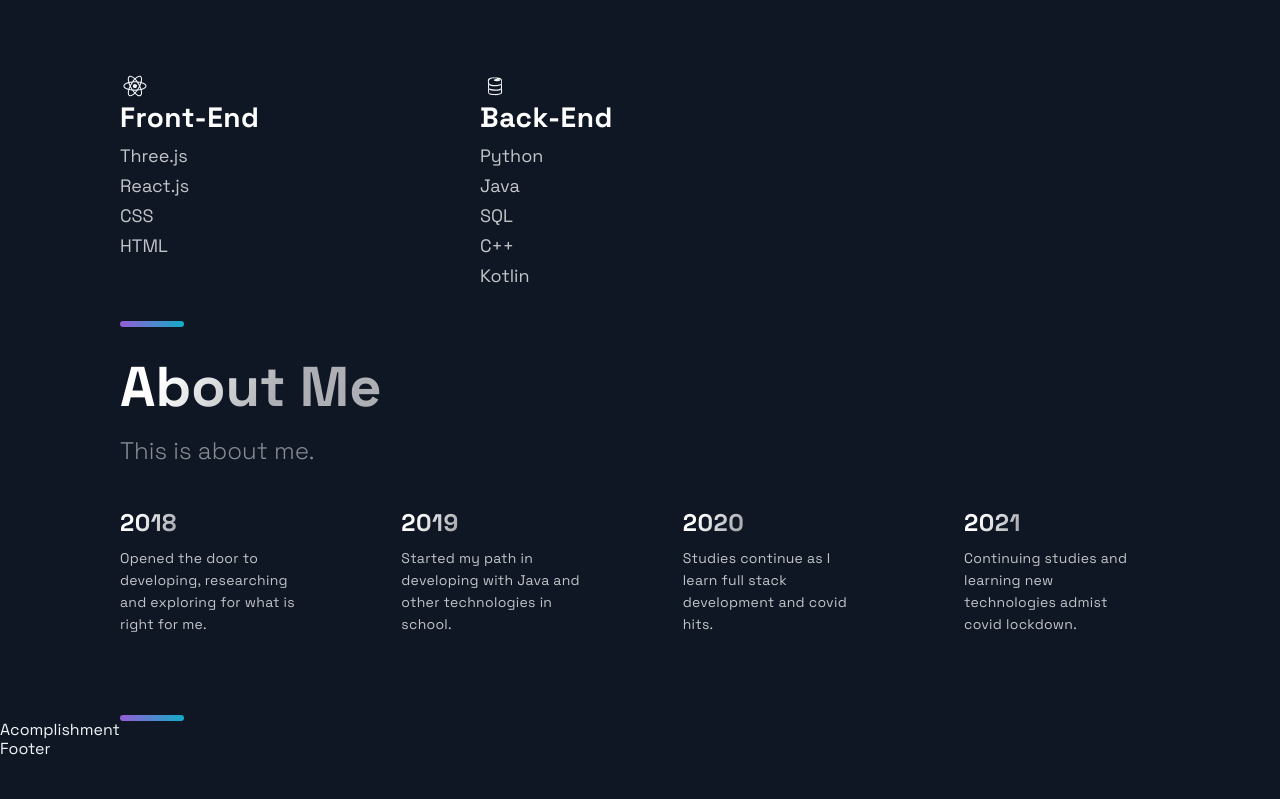
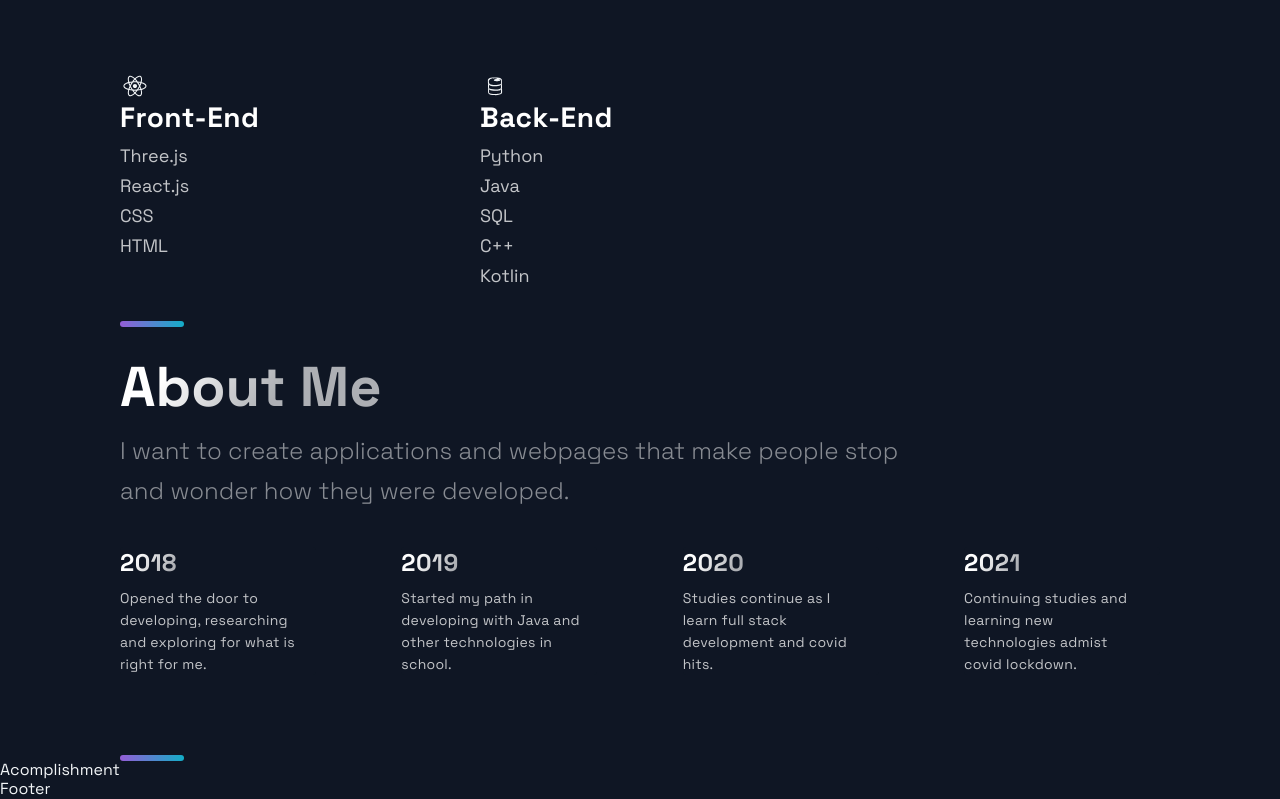
Before and after one commit to Ryoons/PortfolioProject, a Next.js app: page / in a window 1280 px wide. Shown: the part 2447-3246 px from the top of the page. Before the commit the page ends 3206 px from the top, so only its background shows below. Built offline with nearby package versions, Linux system fonts and the light colour scheme.

Commit message:
Updated about me section

```diff
--- a/src/components/TimeLine/TimeLine.js
+++ b/src/components/TimeLine/TimeLine.js
@@ -46,7 +46,7 @@ const Timeline = () => {
     <Section id="about">
       <SectionTitle>About Me</SectionTitle>
       <SectionText>
-        This is about me.
+        I want to create applications and webpages that make people stop and wonder how they were developed.
       </SectionText>
       <CarouselContainer ref = {carouselRef} onScroll = {handleScroll}>
         <>
```
